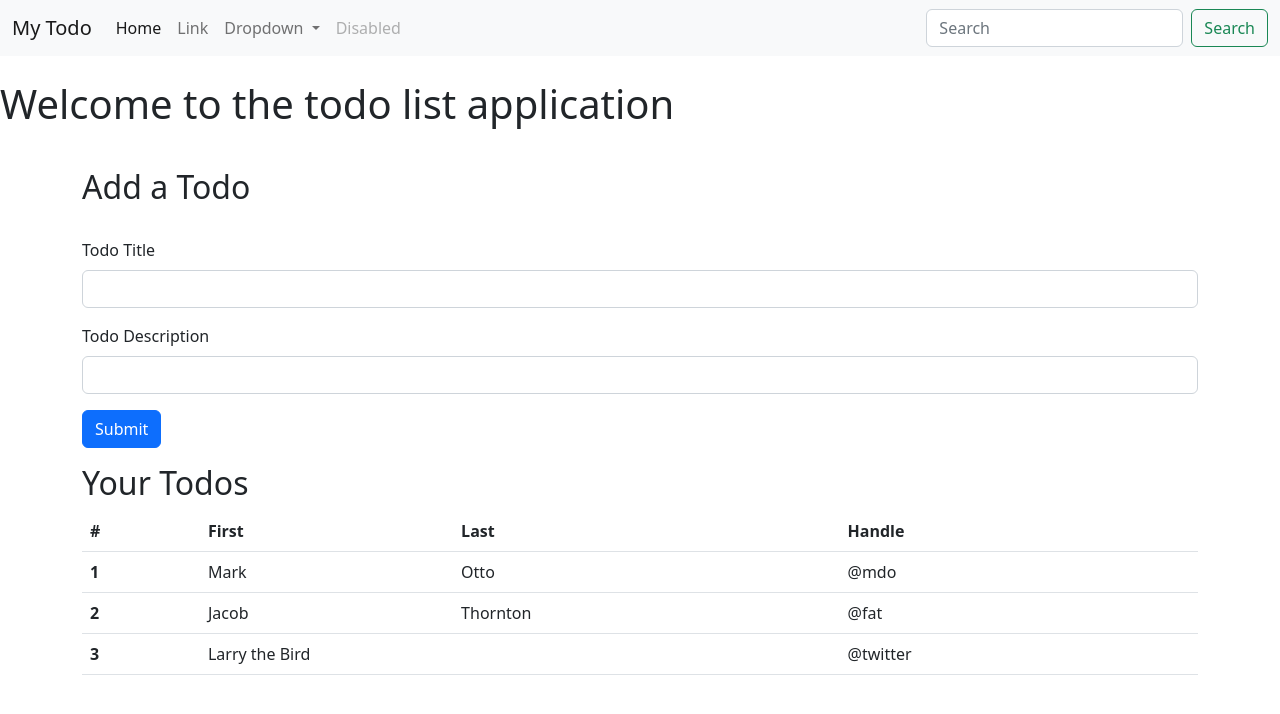
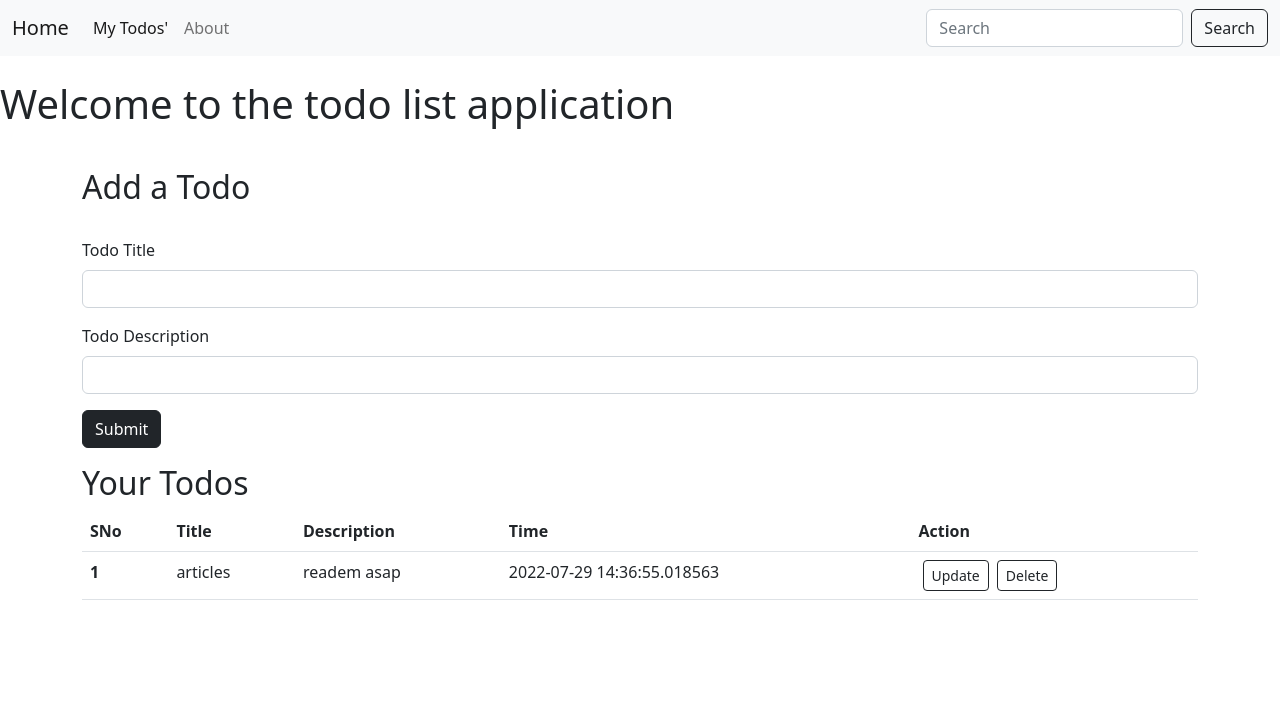
Before and after one commit to WRD397/Cloud_Deployed_Apps, a Flask app: page / in a window 1280 px wide. Shown: the top 714 px of the page. Run offline with Flask 2, Linux system fonts and the light colour scheme; data comes from the database, SQL or seed files in the repository; both versions use the stored data as it was after the commit.

Commit message:
templaets added and app.py is modified

```diff
--- /dev/null
+++ b/flask_practice2/templates/base.html
@@ -0,0 +1,49 @@
+<!doctype html>
+<html lang="en">
+
+<head>
+    <meta charset="utf-8">
+    <meta name="viewport" content="width=device-width, initial-scale=1">
+    <title>
+        {% block title %}
+
+        {% endblock title %} | My Todo Application
+    </title>
+    <link href="https://cdn.jsdelivr.net/npm/bootstrap@5.2.0/dist/css/bootstrap.min.css" rel="stylesheet"
+        integrity="sha384-gH2yIJqKdNHPEq0n4Mqa/HGKIhSkIHeL5AyhkYV8i59U5AR6csBvApHHNl/vI1Bx" crossorigin="anonymous">
+</head>
+
+<body>
+    <nav class="navbar navbar-expand-lg bg-light">
+        <div class="container-fluid">
+            <a class="navbar-brand" href="/">Home</a>
+            <button class="navbar-toggler" type="button" data-bs-toggle="collapse"
+                data-bs-target="#navbarSupportedContent" aria-controls="navbarSupportedContent" aria-expanded="false"
+                aria-label="Toggle navigation">
+                <span class="navbar-toggler-icon"></span>
+            </button>
+            <div class="collapse navbar-collapse" id="navbarSupportedContent">
+                <ul class="navbar-nav me-auto mb-2 mb-lg-0">
+                    <li class="nav-item">
+                        <a class="nav-link active" aria-current="page" href="#">My Todos'</a>
+                    </li>
+                    <li class="nav-item">
+                        <a class="nav-link" href="#">About</a>
+                    </li>
+                </ul>
+                <form class="d-flex" role="search">
+                    <input class="form-control me-2" type="search" placeholder="Search" aria-label="Search">
+                    <button class="btn btn-outline-dark" type="submit">Search</button>
+                </form>
+            </div>
+        </div>
+    </nav>
+    <br>
+
+    {% block body %}
+
+    {% endblock body %}
+
+</body>
+
+</html>
--- a/flask_practice2/templates/index.html
+++ b/flask_practice2/templates/index.html
@@ -1,108 +1,64 @@
-<!doctype html>
-<html lang="en">
-
-<head>
-    <meta charset="utf-8">
-    <meta name="viewport" content="width=device-width, initial-scale=1">
-    <title>Todo_Application</title>
-    <link href="https://cdn.jsdelivr.net/npm/bootstrap@5.2.0/dist/css/bootstrap.min.css" rel="stylesheet"
-        integrity="sha384-gH2yIJqKdNHPEq0n4Mqa/HGKIhSkIHeL5AyhkYV8i59U5AR6csBvApHHNl/vI1Bx" crossorigin="anonymous">
-</head>
-
-<body>
-    <nav class="navbar navbar-expand-lg bg-light">
-        <div class="container-fluid">
-            <a class="navbar-brand" href="#">My Todo</a>
-            <button class="navbar-toggler" type="button" data-bs-toggle="collapse"
-                data-bs-target="#navbarSupportedContent" aria-controls="navbarSupportedContent" aria-expanded="false"
-                aria-label="Toggle navigation">
-                <span class="navbar-toggler-icon"></span>
-            </button>
-            <div class="collapse navbar-collapse" id="navbarSupportedContent">
-                <ul class="navbar-nav me-auto mb-2 mb-lg-0">
-                    <li class="nav-item">
-                        <a class="nav-link active" aria-current="page" href="#">Home</a>
-                    </li>
-                    <li class="nav-item">
-                        <a class="nav-link" href="#">Link</a>
-                    </li>
-                    <li class="nav-item dropdown">
-                        <a class="nav-link dropdown-toggle" href="#" role="button" data-bs-toggle="dropdown"
-                            aria-expanded="false">
-                            Dropdown
-                        </a>
-                        <ul class="dropdown-menu">
-                            <li><a class="dropdown-item" href="#">Action</a></li>
-                            <li><a class="dropdown-item" href="#">Another action</a></li>
-                            <li>
-                                <hr class="dropdown-divider">
-                            </li>
-                            <li><a class="dropdown-item" href="#">Something else here</a></li>
-                        </ul>
-                    </li>
-                    <li class="nav-item">
-                        <a class="nav-link disabled">Disabled</a>
-                    </li>
-                </ul>
-                <form class="d-flex" role="search">
-                    <input class="form-control me-2" type="search" placeholder="Search" aria-label="Search">
-                    <button class="btn btn-outline-success" type="submit">Search</button>
-                </form>
-            </div>
-        </div>
-    </nav>
-    <br>
-
+{% extends 'base.html' %}
+{% block title %} Home{% endblock title %}
+{% block body %}
 <div class="cotainer mb-3">
     <h1> Welcome to the todo list application</h1>
 </div>
 <br>
 
+
+<!-- Getting the post request and storing them -->
 <div class="container mb-3">
     <h2>Add a Todo</h2>
     <br>
-        <form>
+    <form action="/" method="POST">
         <div class="mb-3">
             <label for="title" class="form-label">Todo Title</label>
-                <input type="text" class="form-control" id="title">
+            <input type="text" class="form-control" name='title' id="title">
         </div>
         <div class="mb-3">
             <label for="desc" class="form-label">Todo Description</label>
-                <input type="text" class="form-control" id="desc">
+            <input type="text" class="form-control" name='desc' id="desc">
         </div>
-            <button type="submit" class="btn btn-primary">Submit</button>
+        <button type="submit" class="btn btn-dark">Submit</button>
     </form>
 </div>
 
+<!-- Column -->
 <div class="container mb-3">
     <h2>Your Todos</h2>
     <table class="table">
+        <tbody>
+            {% if allTodo|length == 0 %}
+            <div class="alert alert-secondary" role="alert">
+                No Todos' found. Please add one now !!
+            </div>
+
+            {% else %}
             <thead>
                 <tr>
-                    <th scope="col">#</th>
-                    <th scope="col">First</th>
-                    <th scope="col">Last</th>
-                    <th scope="col">Handle</th>
+                    <th scope="col">SNo</th>
+                    <th scope="col">Title</th>
+                    <th scope="col">Description</th>
+                    <th scope="col">Time</th>
+                    <th scope="col">Action</th>
                 </tr>
             </thead>
-            <tbody>
+            {% for todo in allTodo %}
             <tr>
-                    <th scope="row">1</th>
-                    <td>Mark</td>
-                    <td>Otto</td>
-                    <td>@mdo</td>
+                <th scope="row">{{loop.index}}</th>
+                <td>{{todo.title}}</td>
+                <td>{{todo.desc}}</td>
+                <td>{{todo.date_created}}</td>
+                <td>
+                    <a href="/update/{{todo.sno}}" type="button"
+                        class="btn btn-outline-dark btn-sm mx-1">Update</button>
+                        <a href="/delete/{{todo.sno}}" type="button"
+                            class="btn btn-outline-dark btn-sm mx-1">Delete</button>
+                </td>
             </tr>
-                <tr>
-                    <th scope="row">2</th>
-                    <td>Jacob</td>
-                    <td>Thornton</td>
-                    <td>@fat</td>
-                </tr>
-                <tr>
-                    <th scope="row">3</th>
-                    <td colspan="2">Larry the Bird</td>
-                    <td>@twitter</td>
-                </tr>
+            {% endfor %}
+            {% endif %}
         </tbody>
     </table>
 </div>
@@ -110,6 +66,4 @@
 <script src="https://cdn.jsdelivr.net/npm/bootstrap@5.2.0/dist/js/bootstrap.bundle.min.js"
     integrity="sha384-A3rJD856KowSb7dwlZdYEkO39Gagi7vIsF0jrRAoQmDKKtQBHUuLZ9AsSv4jD4Xa"
     crossorigin="anonymous"></script>
-</body>
-
-</html>
+{% endblock body %}
```
Also changed, not shown: flask_practice2/templates/update.html (added), flask_practice2/todo.db (added), 3 other files. Lines whose indentation alone changed are shown as unchanged.
